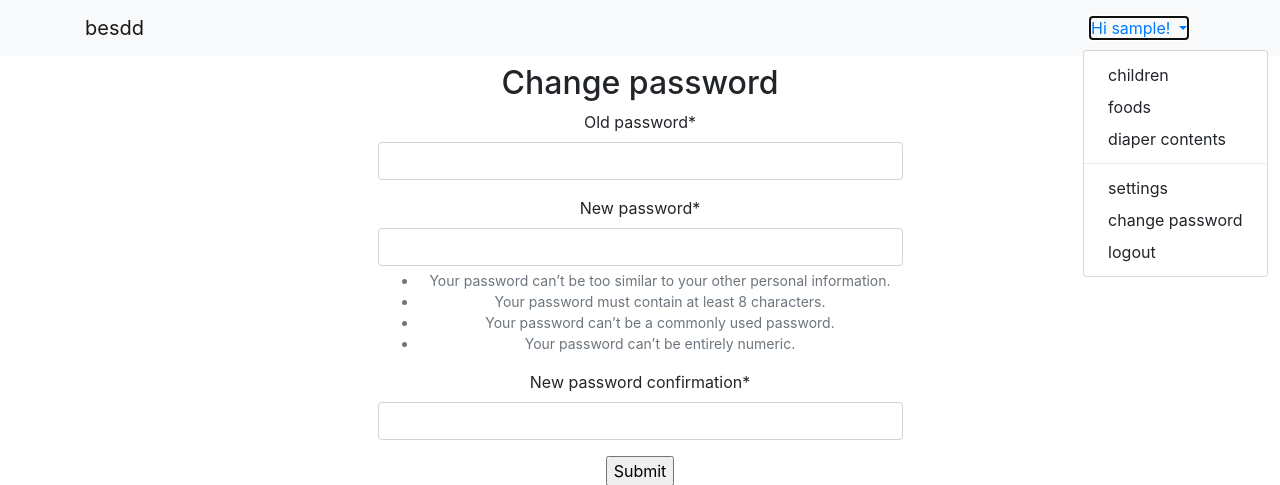
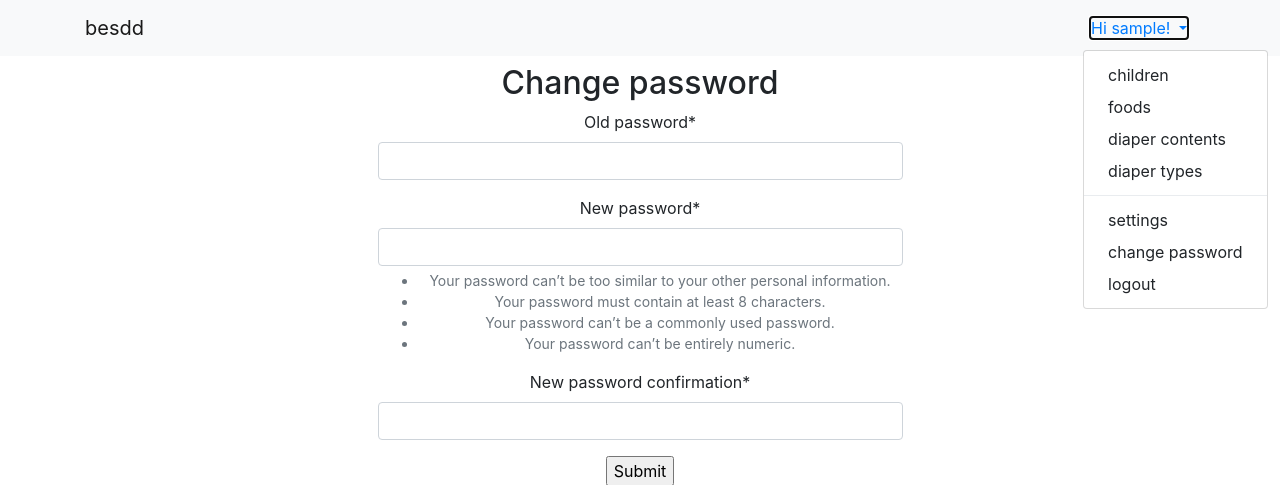
Before and after one commit to andreas-hofmann/besdd, a Django app: page /accounts/password_change/ in a window 1280 px wide, after a click that opens the changed part. Shown: the top 485 px of the page. Run offline with Django 3.2, Linux system fonts and the light colour scheme; the visitor is signed in with stand-in values (Sample User, id 1); some libraries are stand-ins or nearby versions.

Commit message:
base.html: Add link to diapertypes view to navbar.
Signed-off-by: Andreas Hofmann <mail@andreas-hofmann.org>

```diff
--- a/templates/base.html
+++ b/templates/base.html
@@ -197,6 +197,7 @@
                 <a class="dropdown-item" href="{% url 'children' %}">children</a>
                 <a class="dropdown-item" href="{% url 'foods' %}">foods</a>
                 <a class="dropdown-item" href="{% url 'diapercontents' %}">diaper contents</a>
+                <a class="dropdown-item" href="{% url 'diapertypes' %}">diaper types</a>
                     <div class="dropdown-divider"></div>
                 <a class="dropdown-item" href="{% url 'settings' user.usersettings.id %}">settings</a>
                 <a class="dropdown-item" href="{% url 'password_change' %}">change password</a>
```
